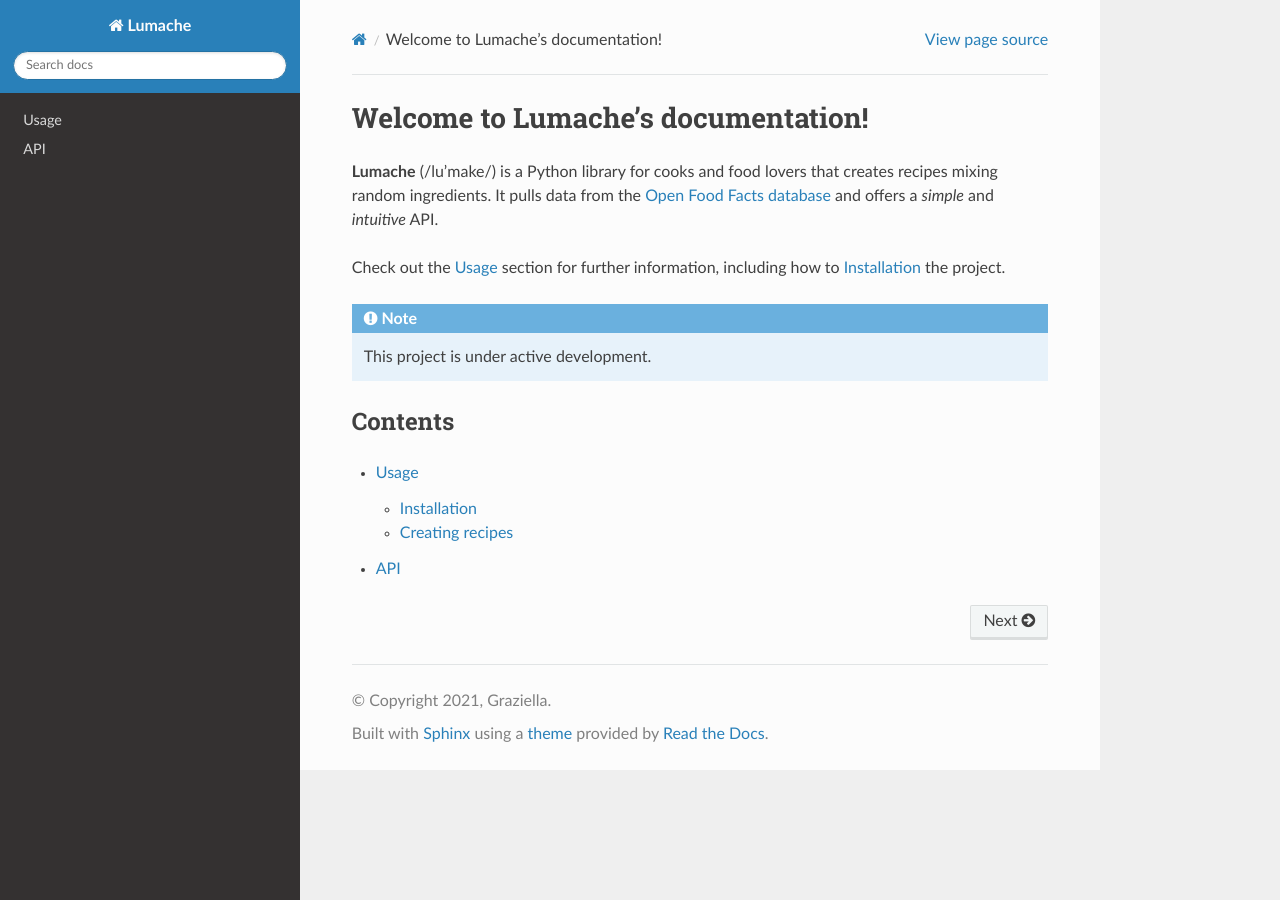
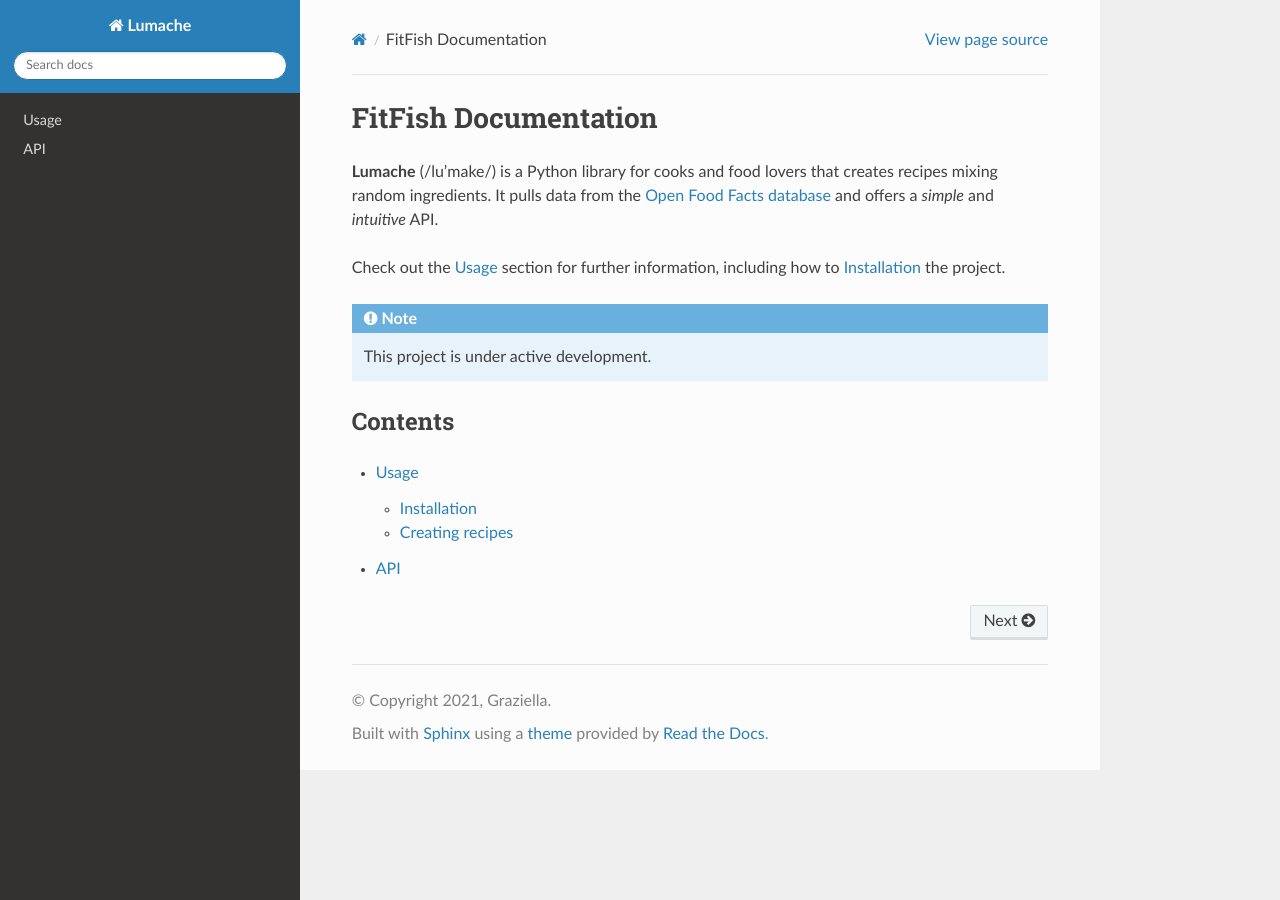
Before and after one commit to 5a-Fitness-App/5a-Code-Documentation, a Sphinx documentation site: the page built from docs/source/index.rst, in a window 1280 px wide. Built offline with Sphinx 7.4.7 and the Read the Docs theme 3.1.0, drawn with Linux system fonts in a browser that asks for light colours.

Commit message:
Document title

```diff
--- a/docs/source/index.rst
+++ b/docs/source/index.rst
@@ -1,4 +1,4 @@
-Welcome to Lumache's documentation!
+FitFish Documentation
 ===================================
 
 **Lumache** (/lu'make/) is a Python library for cooks and food lovers
```
